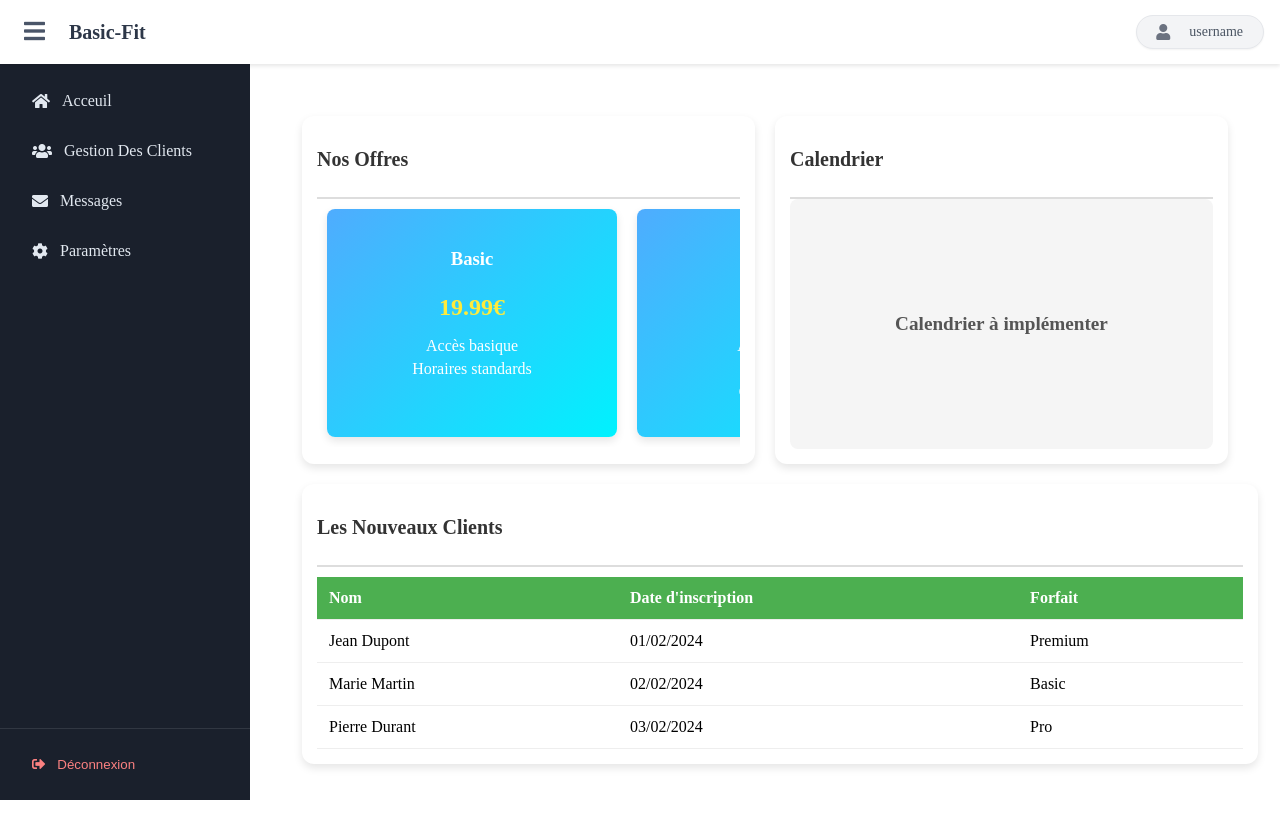
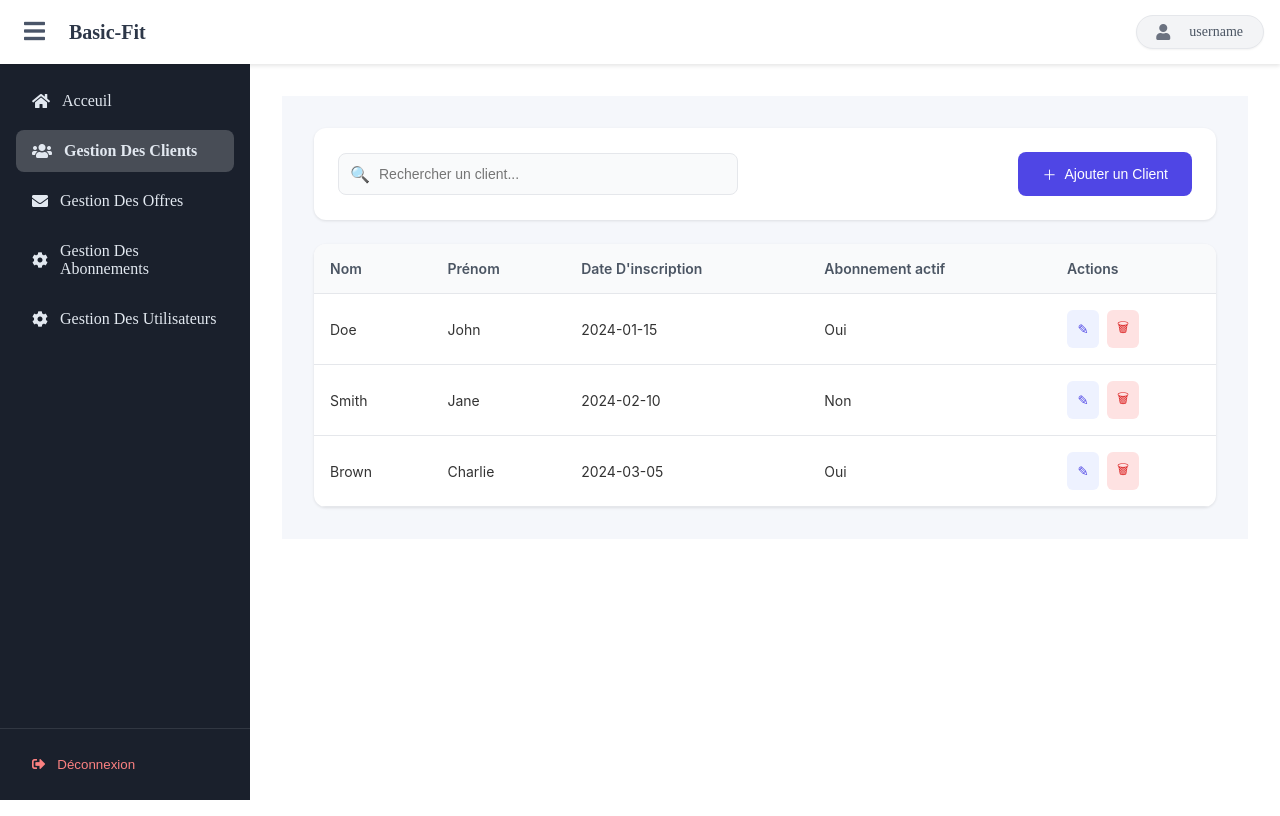
Before and after one commit to Cyrille-18/Angular-Gym-Management, an Angular app: page /app/Client in a window 1280 px wide. Built offline with nearby package versions, Linux system fonts and the light colour scheme.

Commit message:
Fix: correct sidebars links
i've change sidebar links to match with routes

```diff
--- a/src/app/layout/layout.component.html
+++ b/src/app/layout/layout.component.html
@@ -20,7 +20,7 @@
   <aside class="sidebar" [class.sidebar-closed]="!isSidebarOpen">
     <nav class="sidebar-nav">
       <a
-        routerLink="/home"
+        routerLink="/app/Accueil"
         routerLinkActive="active"
         [routerLinkActiveOptions]="{ exact: true }"
         class="nav-item"
@@ -28,17 +28,21 @@
         <i class="fas fa-home"></i>
         <span>Acceuil</span>
       </a>
-      <a routerLink="/users" routerLinkActive="active" class="nav-item">
+      <a routerLink="/app/Client" routerLinkActive="active" class="nav-item">
         <i class="fas fa-users"></i>
         <span>Gestion Des Clients</span>
       </a>
       <a routerLink="/messages" routerLinkActive="active" class="nav-item">
         <i class="fas fa-envelope"></i>
-        <span>Messages</span>
+        <span>Gestion Des Offres</span>
       </a>
       <a routerLink="/settings" routerLinkActive="active" class="nav-item">
         <i class="fas fa-cog"></i>
-        <span>Paramètres</span>
+        <span>Gestion Des Abonnements</span>
+      </a>
+      <a routerLink="/settings" routerLinkActive="active" class="nav-item">
+        <i class="fas fa-cog"></i>
+        <span>Gestion Des Utilisateurs</span>
       </a>
     </nav>
     <div class="sidebar-footer">
@@ -50,10 +54,10 @@
   </aside>
 
   <!-- Main Content -->
+  <!-- Main Content -->
   <main class="main-content" [class.sidebar-closed]="!isSidebarOpen">
-    <ng-content>
-      <app-home></app-home>
-    </ng-content>
+    <app-home *ngIf="activePage === '/app/Accueil'"></app-home>
+    <app-customers *ngIf="activePage === '/app/Client'"></app-customers>
   </main>
 </div>
 
--- a/src/app/layout/layout.component.ts
+++ b/src/app/layout/layout.component.ts
@@ -1,28 +1,36 @@
-// layout.component.ts
 import { Component } from '@angular/core';
-import { Router } from '@angular/router';
+import { Router, NavigationEnd } from '@angular/router';
 import { RouterModule } from '@angular/router';
-
 import { CommonModule } from '@angular/common';
-import { HomeComponent } from "../pages/home/home.component";
+import { CustomersComponent } from '../pages/customers/customers.component';
+import { HomeComponent } from '../pages/home/home.component';
 
 @Component({
   selector: 'app-layout',
+  imports: [CommonModule, CustomersComponent, HomeComponent, RouterModule],
   templateUrl: './layout.component.html',
-  standalone: true,
-  imports: [CommonModule, HomeComponent, RouterModule],
   styleUrls: ['./layout.component.css']
 })
 export class LayoutComponent {
   isSidebarOpen = true;
+  activePage = '';
 
   constructor(private router: Router) {}
+
+  ngOnInit() {
+    // Écoute les changements de navigation et met à jour activePage
+    this.router.events.subscribe(event => {
+      if (event instanceof NavigationEnd) {
+        this.activePage = event.urlAfterRedirects;
+      }
+    });
+  }
 
   toggleSidebar() {
     this.isSidebarOpen = !this.isSidebarOpen;
   }
 
   shouldShowLayout(): boolean {
-    return this.router.url !== '/';
+    return this.router.url !== '/'; // Cache le layout sur la page de login
   }
 }
```
